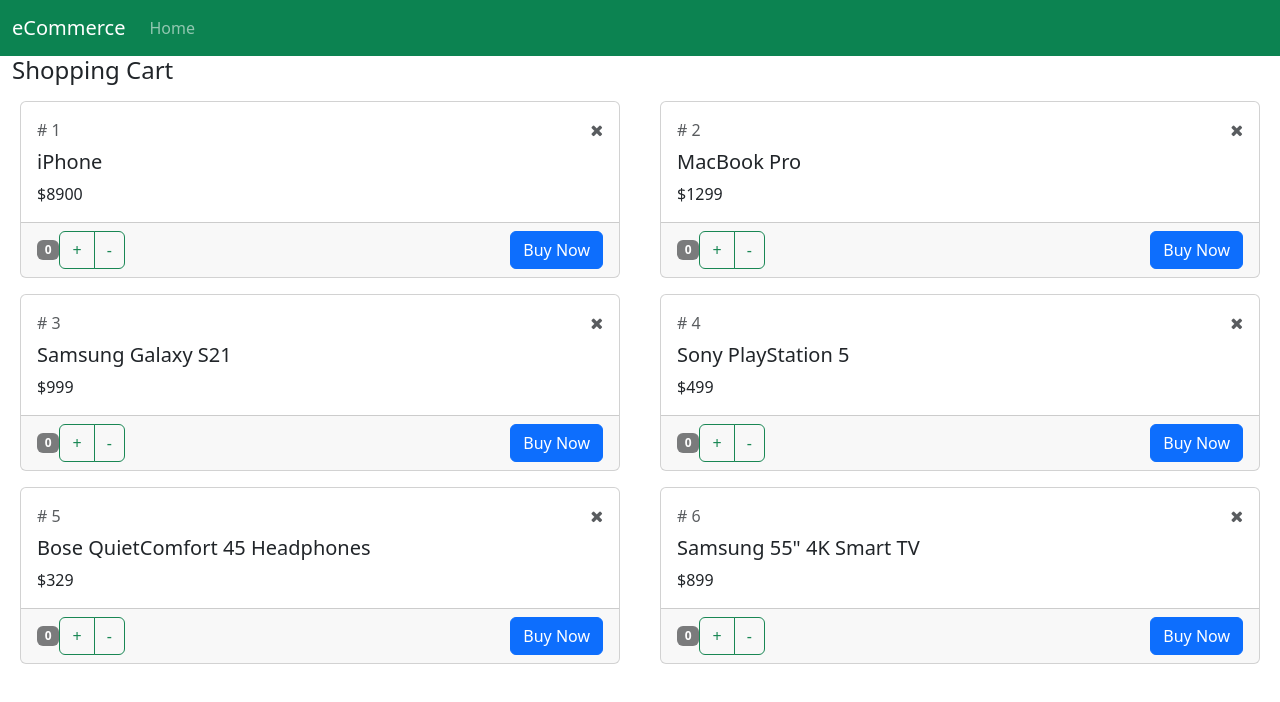
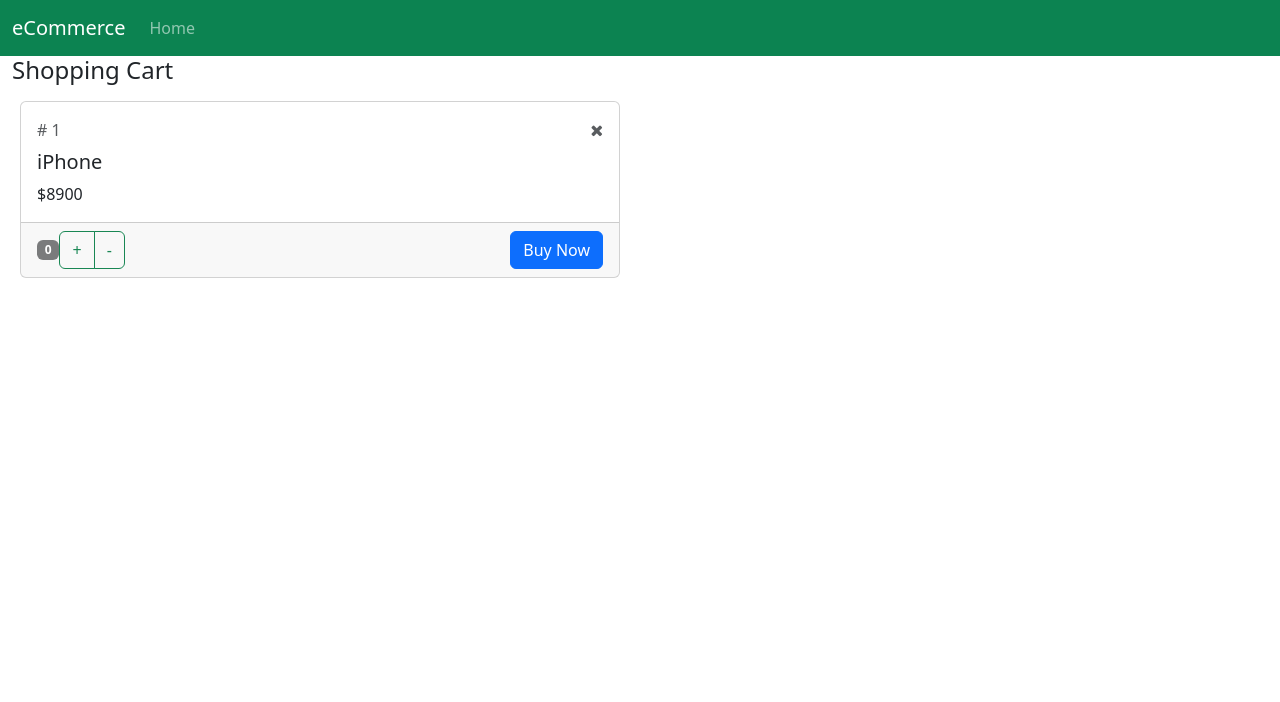
Before and after one commit to marinaivanovadev/my-first-app, a React (Create React App) app: page / in a window 1280 px wide. Shown: the top 702 px of the page. Built offline with nearby package versions, Linux system fonts and the light colour scheme.

Commit message:
Life cycle of Child components

```diff
--- a/src/Product.jsx
+++ b/src/Product.jsx
@@ -2,13 +2,19 @@
 
 export default class Product extends Component
 {
-    state = {
-        product: this.props.product,
+    constructor(props) {
+        super(props);
+        console.log("constructor -Product")
 
-    };
+        this.state = {
+            product: this.props.product,
+        };
+    }
+
 
     render() {
-        console.log(this.props)
+        // console.log(this.props)
+        console.log("render-Product");
 
         return (
             <div className="col-lg-6">
@@ -43,7 +49,13 @@
             </div>
          );
     }
+    componentDidMount() {
+        console.log("componentDidMount - Product")
+    }
 
+    componentDidUpdate() {
+        console.log("componentDidUpdate - Product")
+    }
     componentWillUnmount() {
         console.log("componentWillUnmount - Product")
     }
--- a/src/ShoppingCart.jsx
+++ b/src/ShoppingCart.jsx
@@ -5,23 +5,23 @@
     //mounted
     constructor(props)
     {
-        console.log("Constroctor");
+        console.log("Constroctor - Shopping cart");
         super(props);
         // initialization of the state
         this.state = {
         products: [
             { id: 1, productName: "iPhone", price: 8900, quantity: 0 },
-            { id: 2, productName: "MacBook Pro", price: 1299, quantity: 0 },
-            { id: 3, productName: "Samsung Galaxy S21", price: 999, quantity: 0 },
-            { id: 4, productName: "Sony PlayStation 5", price: 499, quantity: 0 },
-            { id: 5, productName: "Bose QuietComfort 45 Headphones", price: 329, quantity: 0 },
-            { id: 6, productName: "Samsung 55\" 4K Smart TV", price: 899, quantity: 0 }
+            // { id: 2, productName: "MacBook Pro", price: 1299, quantity: 0 },
+            // { id: 3, productName: "Samsung Galaxy S21", price: 999, quantity: 0 },
+            // { id: 4, productName: "Sony PlayStation 5", price: 499, quantity: 0 },
+            // { id: 5, productName: "Bose QuietComfort 45 Headphones", price: 329, quantity: 0 },
+            // { id: 6, productName: "Samsung 55\" 4K Smart TV", price: 899, quantity: 0 }
         ],
     };
     }
 
     render() {
-        console.log("render");
+        console.log("render - Shopping Cart");
         return (
             <div className="container-fluid">
                 <h4>Shopping Cart</h4>
@@ -46,7 +46,7 @@
 
     componentDidMount() {
         //fetch data from data source
-        console.log("cpmponentDidMount")
+        console.log("componentDidMount-Shopping Cart")
     }
 
     componentDidUpdate(prevProps, prevState) {
```
